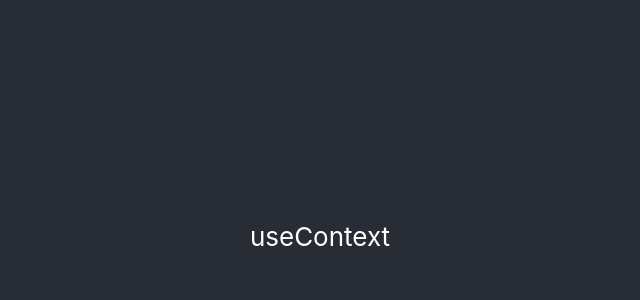
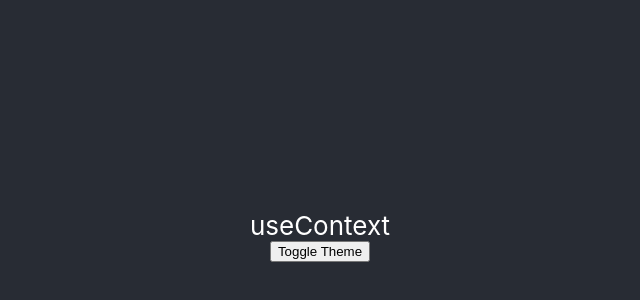
Before and after one commit to tontruongdao/note-use-context, a React (Create React App) app: page / in a window 1280 px wide. Shown: the part 164-464 px from the top of the page, without its empty margins (320-960 px from the left). Built offline with nearby package versions, Linux system fonts and the light colour scheme.

Commit message:
more boilerplate

```diff
--- a/src/App.js
+++ b/src/App.js
@@ -4,12 +4,22 @@ import './App.css';
 export const ThemeContext = React.createContext();
 
 function App() {
+  const [darkTheme, setDarkTheme] = useState(true)
+
+  const toggleTheme = () => {
+    setDarkTheme(prevDarkTheme => !prevDarkTheme)
+  }
+
+  // Everything wrapped under the ThemeContext.Provider has access to the value.
   return (
-    <div className="App">
-      <header className="App-header">
-        useContext
-      </header>
-    </div>
+    <ThemeContext.Provider value={darkTheme}>
+      <div className="App">
+        <header className="App-header">
+          useContext
+          <button onClick={toggleTheme}>Toggle Theme</button>
+        </header>
+      </div>
+    </ThemeContext.Provider>
   );
 }
 
```
